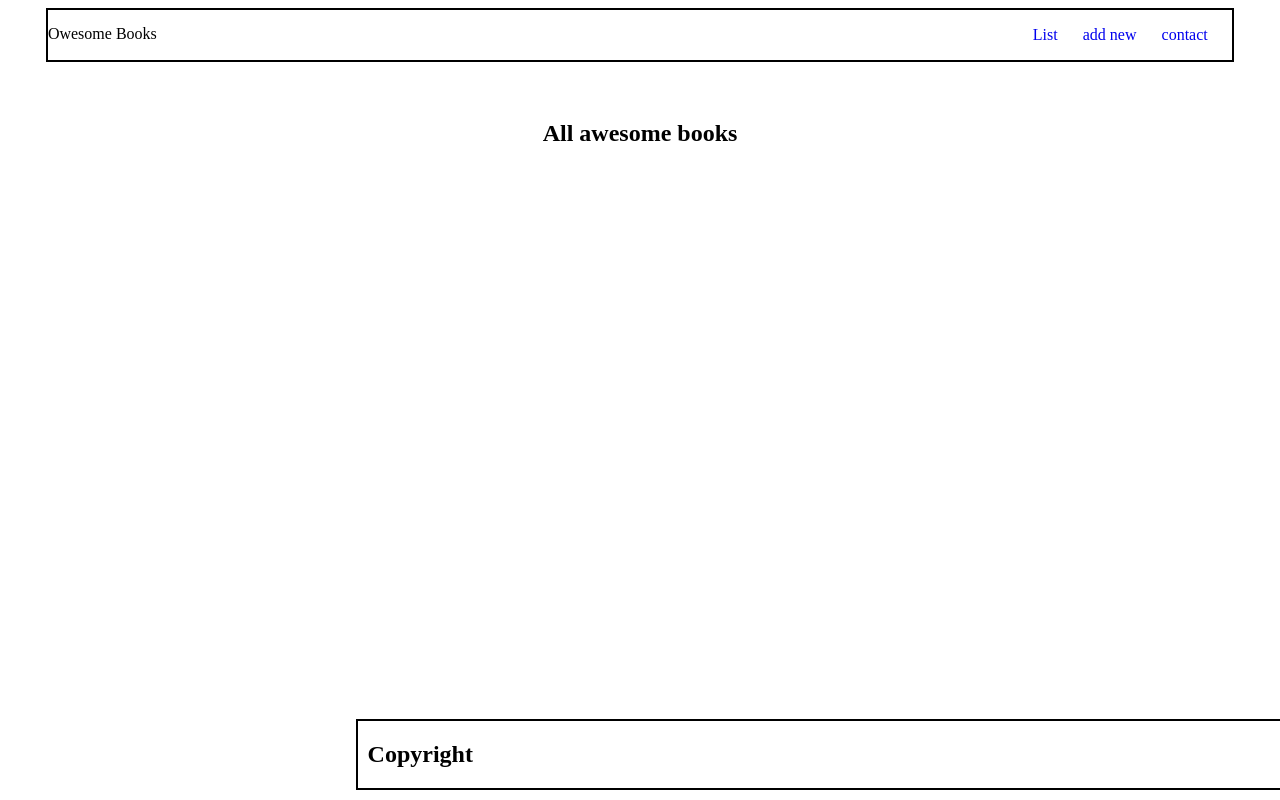
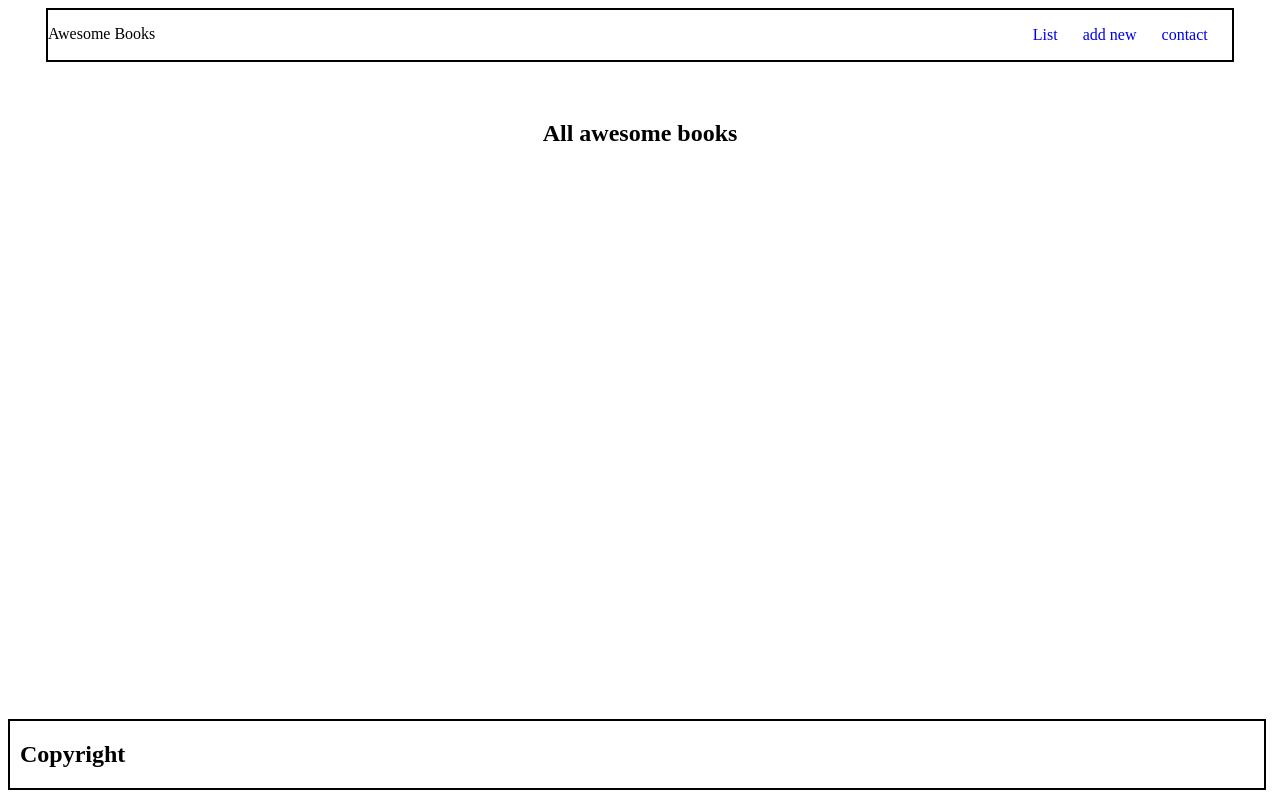
Before and after one commit to gealsanchez/AwesomeBooks, a plain HTML site: page index.html in a window 1280 px wide. Drawn offline with Linux system fonts and the light colour scheme.

Commit message:
Update index.html to implement the Single Page Application

```diff
--- a/index.html
+++ b/index.html
@@ -13,7 +13,7 @@
 <body>
     <header>
         <nav class="nav-bar">
-            <section class="logo"><a>Owesome Books</a></section>
+            <section class="logo"><a>Awesome Books</a></section>
             <ul class="list-Container">
                 <li><a href="#book-list" id="list" class="nav-link">List</a></li>
                 <li><a href="#book-add" id="new-add" class="nav-link">add new</a></li>
@@ -59,12 +59,10 @@
             <p>onsectetur adipisicing elit. Sit, dignissimos! Deleniti iste quas error numquam eaque illum illo officiis cumque et impedit saepe, cupiditate est incidunt similique consequuntur velit quae
             </p>
         </section>
-
-        <footer id="book-foot">
-            <h2>Copyright</h2>
-        </footer>
-
     </main>
+    <footer>
+        <h2>Copyright</h2>
+    </footer>
     <script src="js/index.js" type="module"></script>
 </body>
 
```
